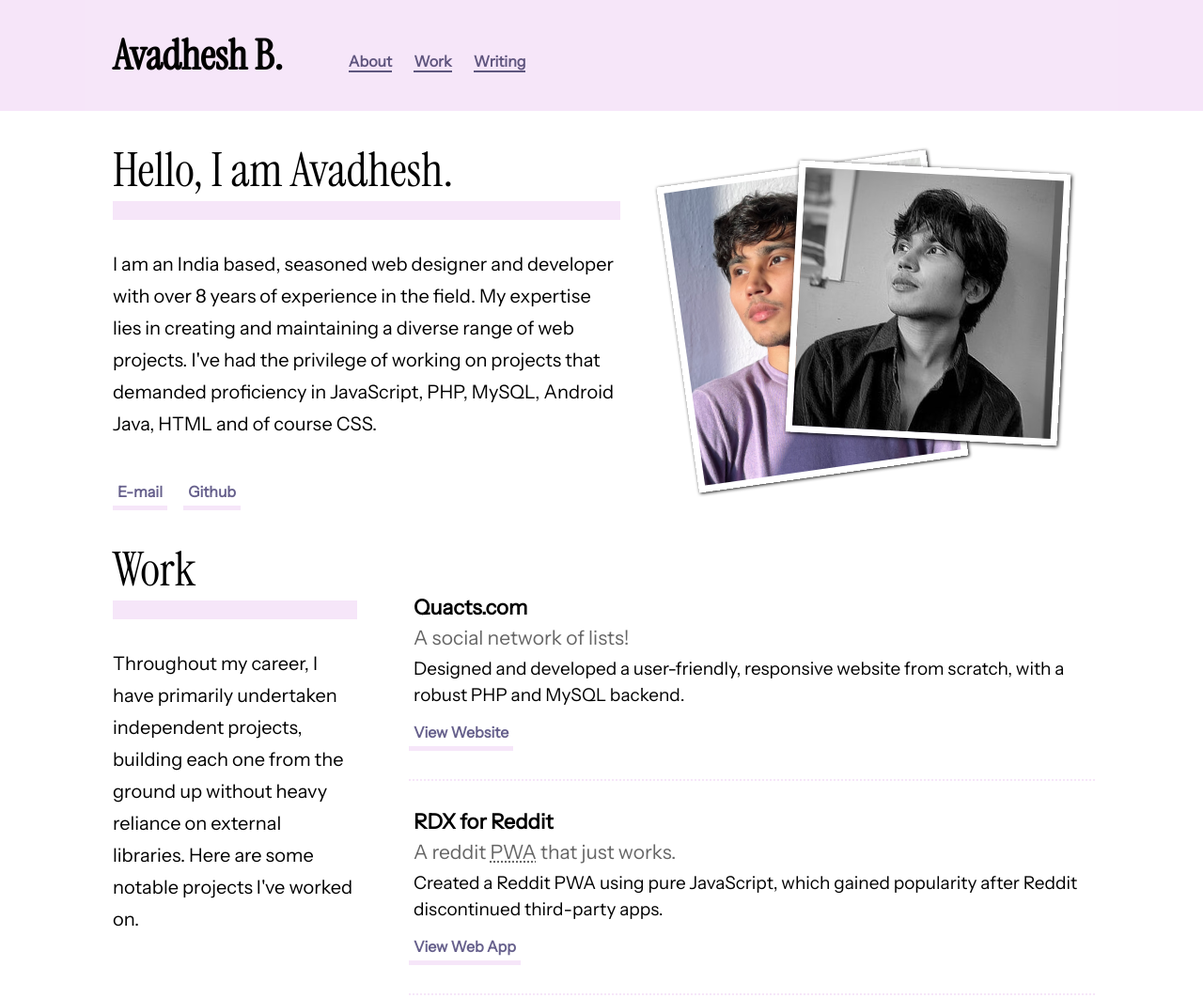
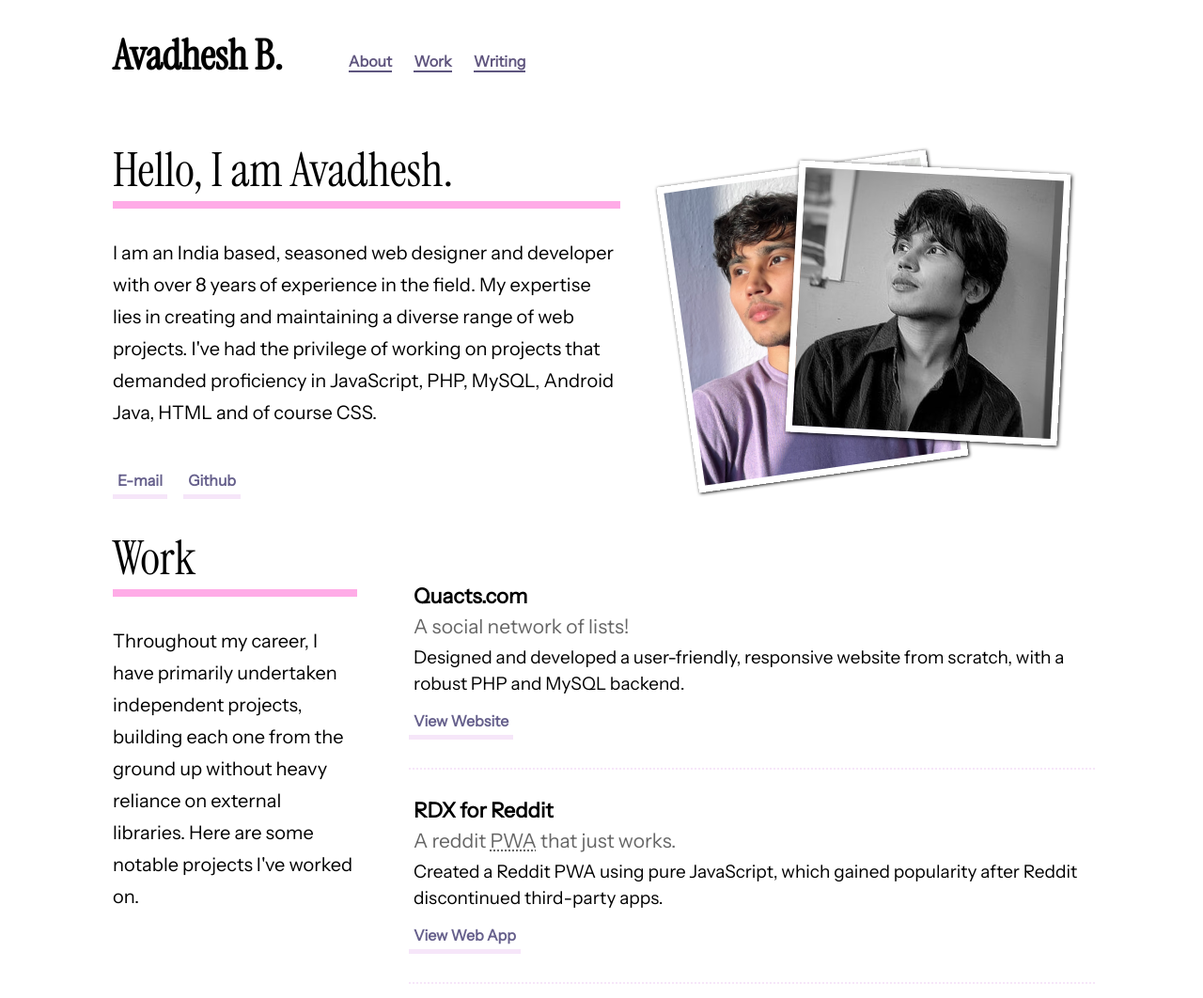
Before and after one commit to avadhesh18/overdevs, a plain HTML site: page docs/index.html in a window 1280 px wide. Shown: the top 1062 px of the page at 94% size. Drawn offline with Linux system fonts and the light colour scheme.

Commit message:
Update CSS

```diff
--- a/docs/index.html
+++ b/docs/index.html
@@ -118,7 +118,7 @@ header.title {
     display: block;
 }
 .headerouter {
-    background: #f6e5f9;
+    background: #ffffff;
 }
 
 header.title h1 {
@@ -130,7 +130,7 @@ header.title h1 {
     display: flex;
     max-width: 1100px;
     margin: 0 auto;
-    background: #f6e6f9;
+    background: #ffffff;
     margin-bottom: 30px;
 }
 
@@ -184,7 +184,7 @@ p.abouttext {
 
 
 nav.menu ul li:hover {
-    border-bottom: 2px solid #f6e6f9;
+    border-bottom: 2px solid #ffffff;
 }
 
 
@@ -240,8 +240,8 @@ a.visit {
 section h2:after {
     content: " ";
     width: auto;
-    height: 20px;
-    background: #f6e6f9;
+    height: 8px;
+    background: #ffabe7;
     display: inline-block;
     display: block;
 }
```
